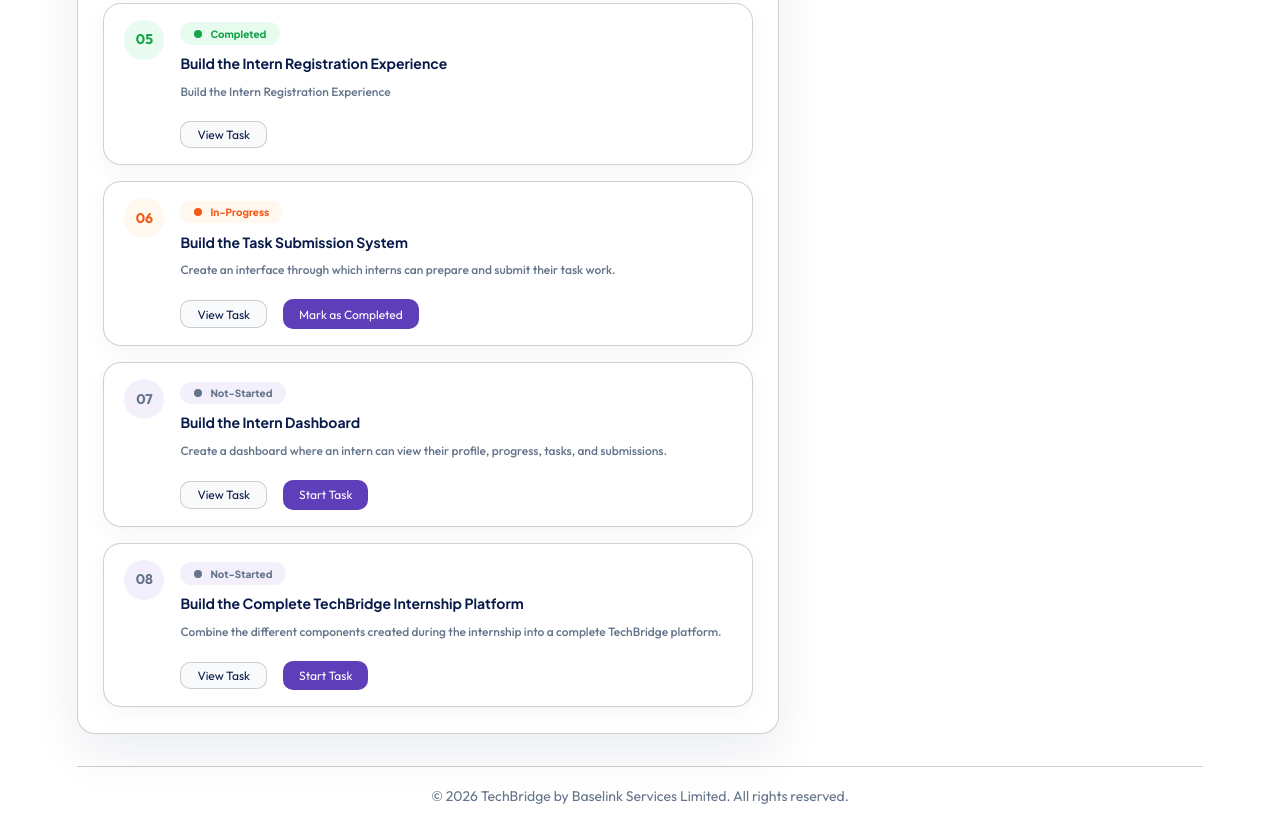
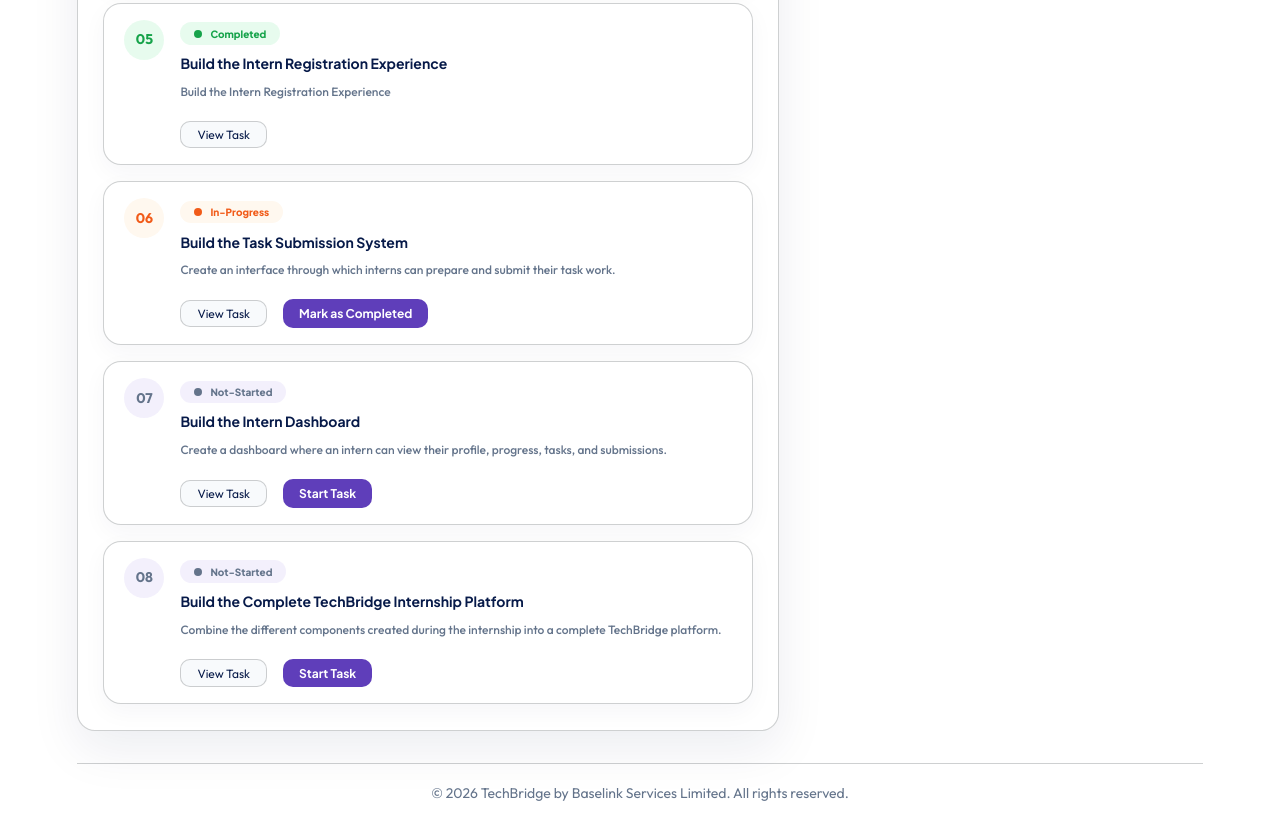
Before and after one commit to rhodalewi/techbridge-task-1, a plain HTML site: page html/dashboard.html in a window 1280 px wide. Shown: the part 1515-2340 px from the top of the page. Drawn offline with Linux system fonts and the light colour scheme.

Commit message:
Update style.css

```diff
--- a/style.css
+++ b/style.css
@@ -114,6 +114,8 @@ body {
   color: var(--text-2);
   line-height: 1.6;
   overflow-x: hidden;
+  min-width: 20rem;
+  height: 100%;
 }
 
 a {
@@ -237,11 +239,11 @@ img {
 #cta_button {
   background-color: var(--primary);
   color: var(--bg);
-  padding: 0.625rem 1rem;
+  padding: 0.425rem 1rem;
   border-radius: var(--radius-sm);
   font-weight: 700;
-  font-size: 0.875rem;
-  font: inherit;
+  font-size: 0.875rem !important;
+  font-family: var(--font-jarkata);
   text-decoration: none;
   display: inline-flex;
   align-items: center;
@@ -2263,10 +2265,9 @@ div:first-child p {
 }
 
 .view_challenge_btn,
-.modal_info_grid .cta_button  {
+.modal_button  {
   padding: 0.525rem 0.875rem;
-  font-size: 0.75rem;
-  font-family: var(--font-jarkata);
+  font-size: 0.75rem !important;
   transition: transform var(--transition);
 }
 
@@ -2844,7 +2845,7 @@ div:first-child p {
   background: var(--bg);
   color: var(--primary);
   padding: 0.325rem 0.75rem;
-  font-size: 0.75rem;
+  font-size: 0.75rem !important;
 }
 
 .challenge_preview .cta_button:hover {
@@ -2938,7 +2939,7 @@ div:first-child p {
   color: var(--primary);
   border: 1px solid var(--border);
   font-weight: 500;
-  font-size: 0.75rem;
+  font-size: 0.75rem !important;
   padding: 0.325rem 0.75rem;
 }
 
@@ -2988,10 +2989,10 @@ div:first-child p {
   font-family: inherit;
 }
 
-.cta_button.complete_task_btn,
-.cta_button.inProgress_task_btn {
-  padding: 0.325rem 1rem;
-  font-size: 0.75rem;
+.task_grid .cta_button.complete_task_btn,
+.task_grid .cta_button.inProgress_task_btn {
+  padding: 0.425rem 1rem;
+  font-size: 0.75rem !important;
   border: none;
 }
 
@@ -3038,7 +3039,6 @@ div:first-child p {
 
 #cta_button {
   padding: 0.325rem 1rem;
-  font-size: 0.875rem;
   width: fit-content;
 }
 
```
Also changed, not shown: html/challenges.html (+1 -1 lines), img/dashboard-mobile.png (added), 1 other file.
